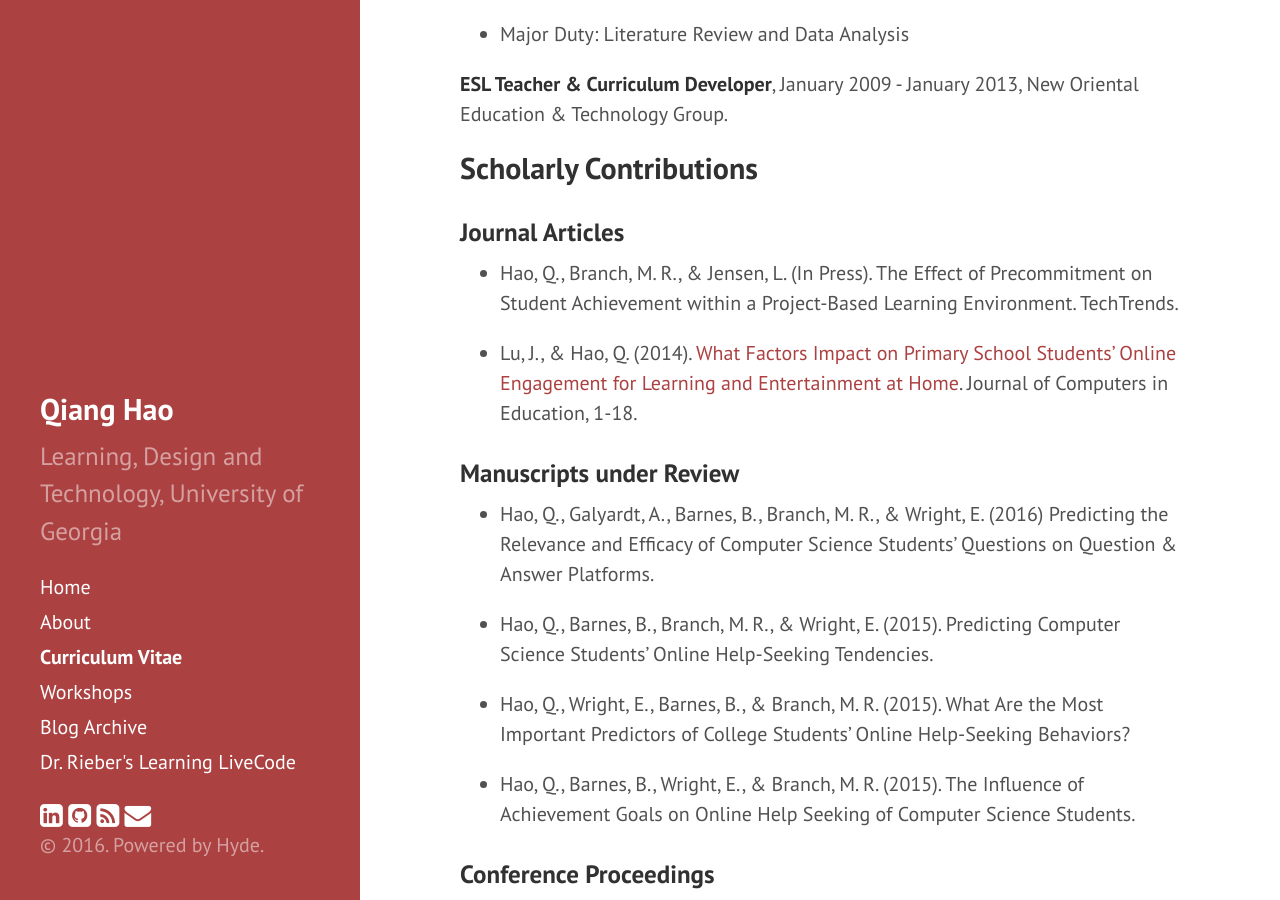
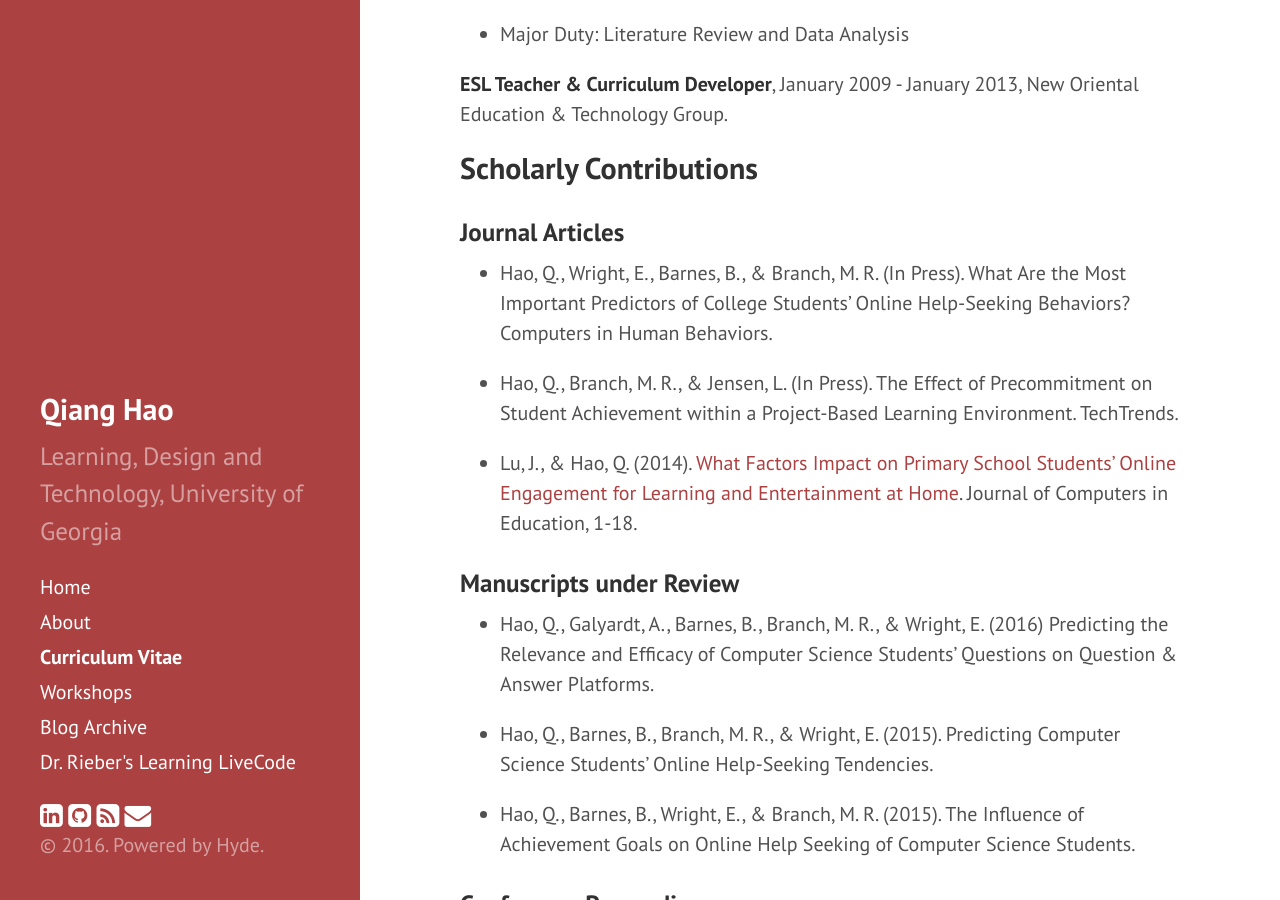
Before and after one commit to Neo-Hao/neo-hao.github.io, a Jekyll site: the page built from cv.md, in a window 1280 px wide and 900 px high, scrolled down 1556 px. Built offline with Jekyll 4.4.1, drawn with Linux system fonts in a browser that asks for light colours; nearby versions of some CDN libraries; some of the changed lines change nothing that is shown.

Commit message:
new publication

```diff
--- a/cv.md
+++ b/cv.md
@@ -58,6 +58,8 @@
 
 ### Journal Articles
 
+* Hao, Q., Wright, E., Barnes, B., & Branch, M. R. (In Press). What Are the Most Important Predictors of College Students' Online Help-Seeking Behaviors? Computers in Human Behaviors.
+
 * Hao, Q., Branch, M. R., & Jensen, L. (In Press). The Effect of Precommitment on Student Achievement within a Project-Based Learning Environment. TechTrends.
 
 * Lu, J., & Hao, Q. (2014). <a href="http://link.springer.com/article/10.1007/s40692-014-0007-9" target="_blank">What Factors Impact on Primary School Students’ Online Engagement for Learning and Entertainment at Home</a>. Journal of Computers in Education, 1-18.
@@ -67,8 +69,6 @@
 * Hao, Q., Galyardt, A., Barnes, B., Branch, M. R., & Wright, E. (2016) Predicting the Relevance and Efficacy of Computer Science Students’ Questions on Question & Answer Platforms.
 
 * Hao, Q., Barnes, B., Branch, M. R., & Wright, E. (2015). Predicting Computer Science Students’ Online Help-Seeking Tendencies.
-
-* Hao, Q., Wright, E., Barnes, B., & Branch, M. R. (2015). What Are the Most Important Predictors of College Students' Online Help-Seeking Behaviors?
 
 * Hao, Q., Barnes, B., Wright, E., & Branch, M. R. (2015). The Influence of Achievement Goals on Online Help Seeking of Computer Science Students.
 
```
